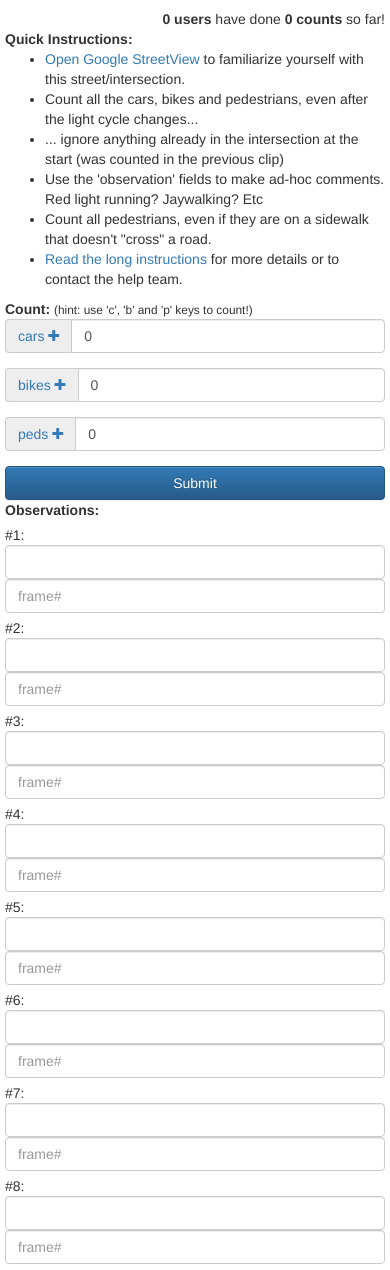
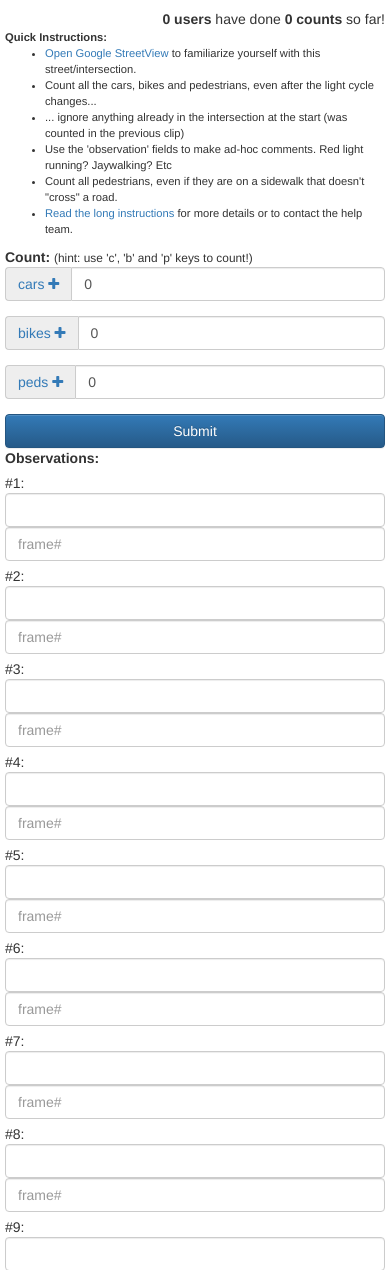
Before and after one commit to kevinodotnet/traffic-vision, a PHP site: page /clip-make-observation.php?videoid=1 in a window 390 px wide. Shown: the part 49-1319 px from the top of the page. Run offline with PHP 8.4, Linux system fonts and the light colour scheme; data that the repository does not hold is empty; a stand-in replaces the project's code that opens the database connection; some libraries are stand-ins or nearby versions.

Commit message:
UX and navigation

```diff
--- a/www/clip-make-observation.php
+++ b/www/clip-make-observation.php
@@ -93,7 +93,8 @@ $clip = TrafficVision::getVideoClipForObservation($videoid);
 <input type="hidden" name="clipid" value="<?php print $clip['id']; ?>"/>
 
 <div class="row">
-	<div class="col-sm-6">
+	<div class="col-sm-5">
+		<div style="font-size: 80%;">
 		<b>Quick Instructions:</b>
 		<ul>
 			<li><a target="_blank" href="<?php print $video['streetview']; ?>">Open Google StreetView</a> to familiarize yourself with this street/intersection.</li>
@@ -103,6 +104,7 @@ $clip = TrafficVision::getVideoClipForObservation($videoid);
 			<li>Count all pedestrians, even if they are on a sidewalk that doesn't "cross" a road.</li>
 			<li><a href="#long">Read the long instructions</a> for more details or to contact the help team.</li>
 		</ul>
+		</div>
 		<b>Count:</b> <small>(hint: use 'c', 'b' and 'p' keys to count!)</small>
 		<div class="row">
 			<div class="col-sm-4 form-group">
@@ -144,7 +146,7 @@ $clip = TrafficVision::getVideoClipForObservation($videoid);
 		}
 		?>
 	</div>
-	<div class="col-sm-6">
+	<div class="col-sm-7">
 		<div class="embed-responsive embed-responsive-16by9">
 			<video autoload="true" controls="controls" class="embed-responsive-item">
 				<source type="video/mp4" src="<?php print $clip['url']; ?>"/>
--- a/www/traffic-vision.php
+++ b/www/traffic-vision.php
@@ -27,7 +27,8 @@ class TrafficVision {
 				c.userhash,
 				vc.url video_url,
 				p.title,
-				p.streetview
+				p.streetview,
+				v.id videoid
 			from tv_count c
 				join tv_videoclip vc on vc.id = c.clip
 				join tv_video v on v.id = vc.video
--- a/www/view-count.php
+++ b/www/view-count.php
@@ -43,7 +43,9 @@ top();
 		</ul>
 		<?php
 	}
+
 	?>
+	<a class="btn btn-primary" href="clip-make-observation.php?videoid=<?php print $count['videoid']; ?>">Contribute by doing a count!</a>
 	</div>
 
 	<div class="col-sm-6">
@@ -56,4 +58,5 @@ top();
 </div>
 
 <?php
+#pr($count);
 bottom();
```
